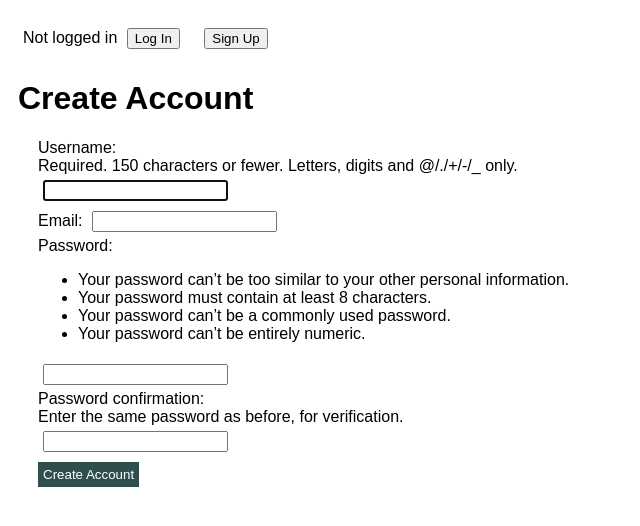
After one commit to mondobe/Wrapped2340, a Django app: page /users/sign-up/ in a window 1280 px wide. The commit adds this page. Shown: the top 526 px of the page, without its empty margins (0-640 px from the left). Run offline with Django 5.2, Linux system fonts and the light colour scheme.

Commit message:
Added sign-up page
You can now create users, and it automatically registers a UserProfile

```diff
--- a/Wrapped2340/common/templates/common/base.html
+++ b/Wrapped2340/common/templates/common/base.html
@@ -22,6 +22,9 @@
                 Not logged in
                 <input type="submit" value="Log In">
             </form>
+            <form method="get" action="{% url 'urls:sign-up' %}">
+                <input type="submit" value="Sign Up">
+            </form>
         {% endif %}
     </div>
     {% block content %}
--- /dev/null
+++ b/Wrapped2340/users/forms.py
@@ -0,0 +1,16 @@
+from django.contrib.auth.forms import BaseUserCreationForm
+from django.forms import EmailField
+
+from Wrapped2340.users.models import UserProfile
+
+
+class SignUpForm(BaseUserCreationForm):
+    email = EmailField(required=True)
+    field_order = ['username', 'email', 'password1', 'password2']
+
+    def save(self, commit=True):
+        user = super().save(commit=True)
+        user.email = self.cleaned_data['email']
+        user.save()
+        profile = UserProfile.register(user)
+        return user
--- /dev/null
+++ b/Wrapped2340/users/templates/users/sign-up.html
@@ -0,0 +1,8 @@
+{% extends 'users/base.html' %}
+
+{% block title %}Sign Up{% endblock %}
+
+{% block content %}
+    {% url 'urls:sign-up' as form_url %}
+    {% include 'users/form.html' with header_text="Create Account" %}
+{% endblock %}
--- a/Wrapped2340/users/urls.py
+++ b/Wrapped2340/users/urls.py
@@ -5,6 +5,7 @@ from . import views
 app_name = "urls"
 urlpatterns = [
     path("link/", views.link, name="link"),
+    path("sign-up/", views.SignUpView.as_view(), name="sign-up"),
     path("login/", views.WrappedLoginView.as_view(), name="login"),
     path("logout/", views.WrappedLogoutView.as_view(), name="logout"),
     path("account-settings/", views.AccountSettingsView.as_view(), name="account-settings"),
--- a/Wrapped2340/users/views.py
+++ b/Wrapped2340/users/views.py
@@ -4,12 +4,13 @@ from django.contrib.auth.models import User
 from django.contrib.auth.views import LoginView, LogoutView, PasswordChangeView
 from django.shortcuts import render,redirect
 from django.urls import reverse, reverse_lazy
-from django.views.generic import UpdateView
+from django.views.generic import UpdateView, FormView, CreateView
 
 from . import spotifyAPI
 import os
 from dotenv import load_dotenv
 
+from .forms import SignUpForm
 from .spotifyAPI import client_id
 
 # Loads variables from .env
@@ -73,3 +74,12 @@ class AccountSettingsView(LoginRequiredMixin, UpdateView):
 class WrappedPasswordChangeView(PasswordChangeView):
     template_name = 'users/password-change.html'
     success_url = reverse_lazy('urls:account-settings')
+
+class SignUpView(CreateView):
+    template_name = 'users/sign-up.html'
+    form_class = SignUpForm
+    model = User
+    success_url = reverse_lazy('urls:login')
+
+    def get_object(self):
+        return self.request.user
```
Also changed, not shown: Wrapped2340/users/models.py (+8 -3 lines), Wrapped2340/users/migrations/0001_initial.py, Wrapped2340/users/migrations/__init__.py (added).
